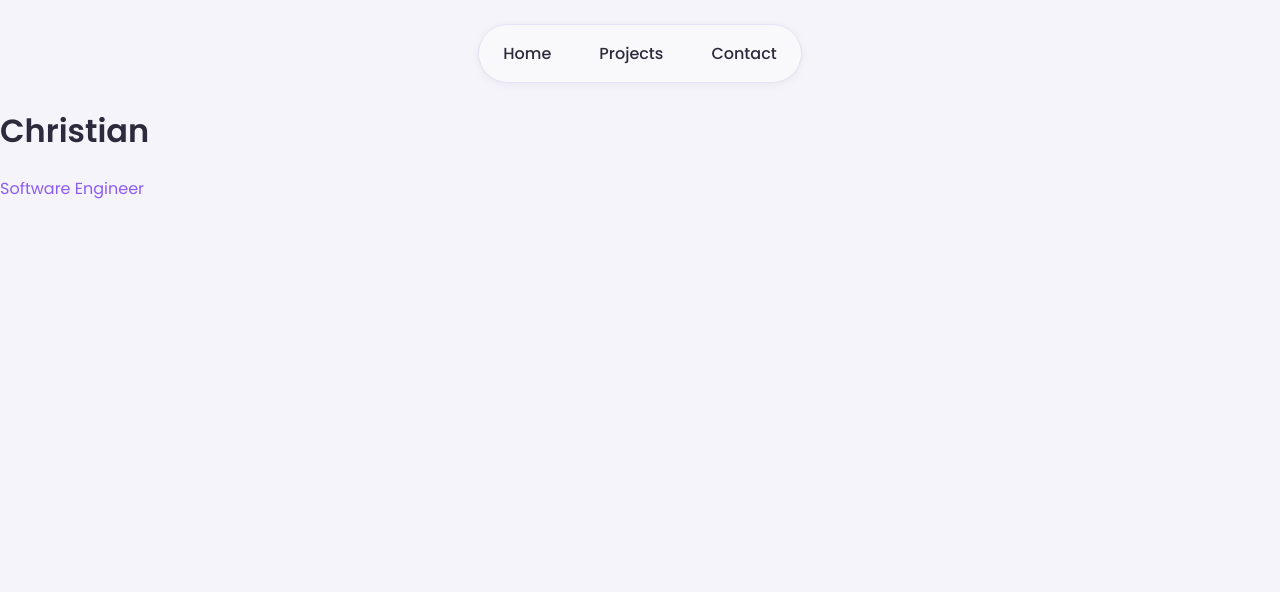
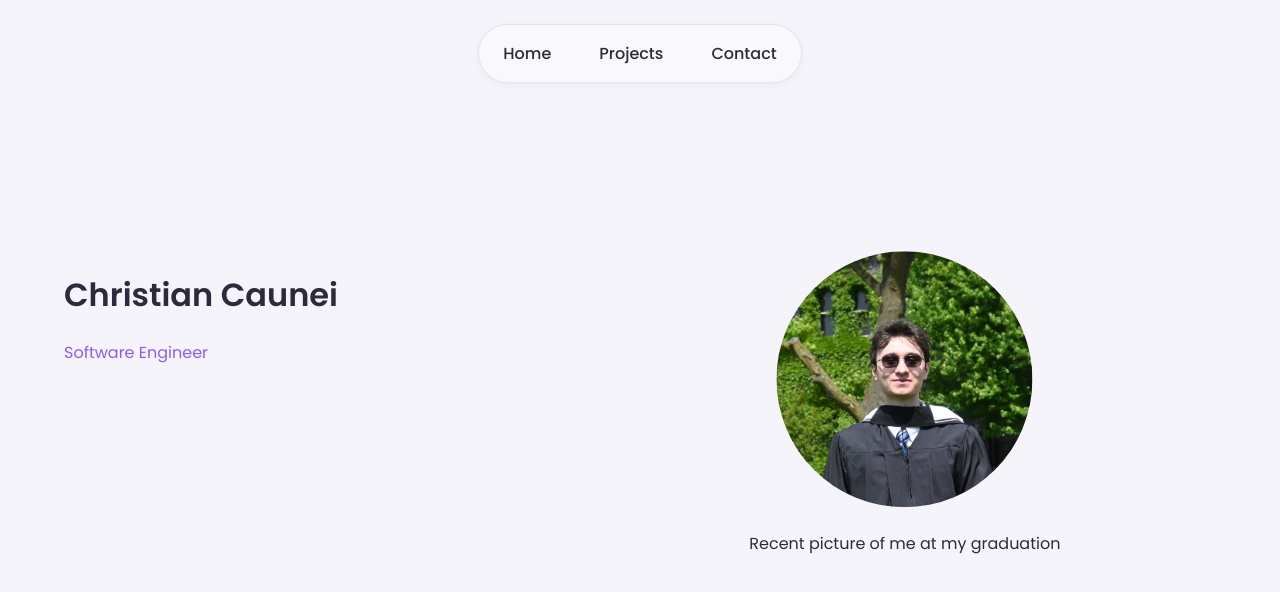
Before and after one commit to Christian-Silviu/personal-website, a React (Vite) app: page / in a window 1280 px wide. Shown: the top 592 px of the page. Built offline with nearby package versions, Linux system fonts and the light colour scheme.

Commit message:
improved styling and look of the website

```diff
--- /dev/null
+++ b/src/data/about.ts
@@ -0,0 +1,11 @@
+export interface AboutInfo {
+    name: string
+    title: string
+    bio: string
+}
+
+export const aboutInfo: AboutInfo = {
+    name: "Christian Caunei",
+    title: "Software Engineer",
+    bio: "Recent Math & CS grad who loves building things.",
+}
--- a/src/index.css
+++ b/src/index.css
@@ -1,5 +1,8 @@
+@import url('https://fonts.googleapis.com/css2?family=Poppins:wght@400;500;600&display=swap');
+
 body {
-  background-color: #f6f4fb;
-  color: #2e2a3d;
-  margin: 0;
+    font-family: 'Poppins', sans-serif;
+    background-color: #f6f4fb;
+    color: #2e2a3d;
+    margin: 0;
 }
--- a/src/pages/Home.css
+++ b/src/pages/Home.css
@@ -1,3 +1,10 @@
+.hero {
+    display: flex;
+    justify-content: space-between;
+    align-items: center;
+    padding: 3rem 4rem;
+}
+
 .hero-name {
     font-family: 'Poppins', sans-serif;
     font-weight: 600;
@@ -10,3 +17,19 @@
     font-size: 1rem;
     color: #8b5cf6;
     }
+
+.profile-photo {
+    width: clamp(150px, 20vw, 350px);
+    aspect-ratio: 1 / 1;
+    border-radius: 50%;
+    object-fit: cover;
+    position: relative;
+}
+
+.image-box {
+    display: flex;
+    flex-direction: column;
+    align-items: center;
+    gap: 0.5rem;
+    transform: translate(-50%, 30%);
+}
--- a/src/pages/Home.tsx
+++ b/src/pages/Home.tsx
@@ -1,10 +1,17 @@
 import "./Home.css"
+import { aboutInfo } from "../data/about"
 
 export default function Home () {
     return (
-        <div>
-            <h1 className="hero-name">Christian</h1>
-            <p className="hero-title">Software Engineer</p>
+        <div className="hero">
+            <div className="hero-text">
+                <h1 className="hero-name">{aboutInfo.name}</h1>
+                <p className="hero-title">{aboutInfo.title}</p>
+            </div>
+            <div className="image-box">
+            <img src="/images/zoomed_DSC_0597.JPG" alt="Photo of myself" className="profile-photo" />
+            <p>Recent picture of me at my graduation</p>
+            </div>
         </div>
     )
 }
```
Also changed, not shown: public/images/zoomed_DSC_0597.JPG (added). Lines whose indentation alone changed are shown as unchanged.
